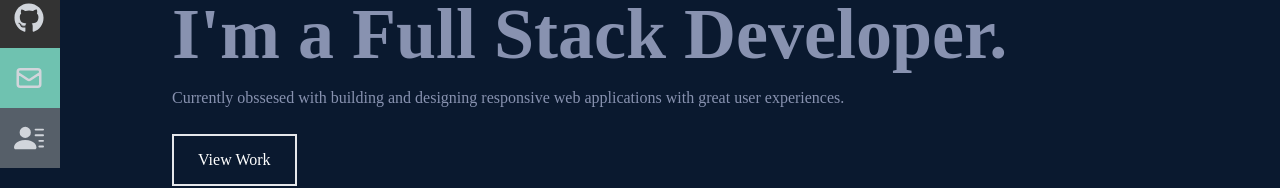
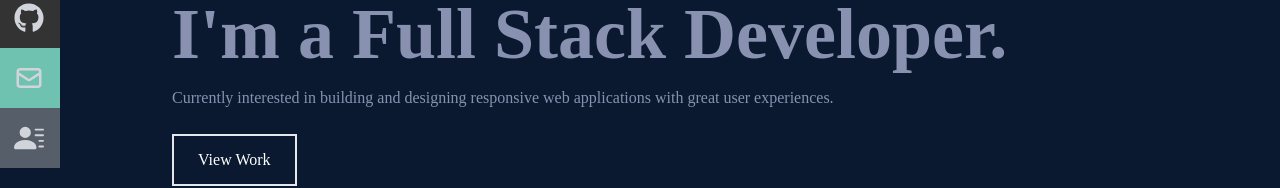
Before and after one commit to bsham94/portfolio, a React (Create React App) app: page / in a window 1280 px wide. Shown: the part 352-540 px from the top of the page. Built offline with nearby package versions, Linux system fonts and the light colour scheme.

Commit message:
Update home.jsx

```diff
--- a/src/components/home.jsx
+++ b/src/components/home.jsx
@@ -15,7 +15,7 @@ const Home = () => {
           I'm a Full Stack Developer.
         </h2>
         <p className='text-[#8892b0] py-4 max-w-[700px]'>
-          Currently obssesed with building and designing responsive web applications with great user experiences.
+          Currently interested in building and designing responsive web applications with great user experiences.
         </p>
         <div>
             <Link to='work' smooth={true} duration={500}>
```
